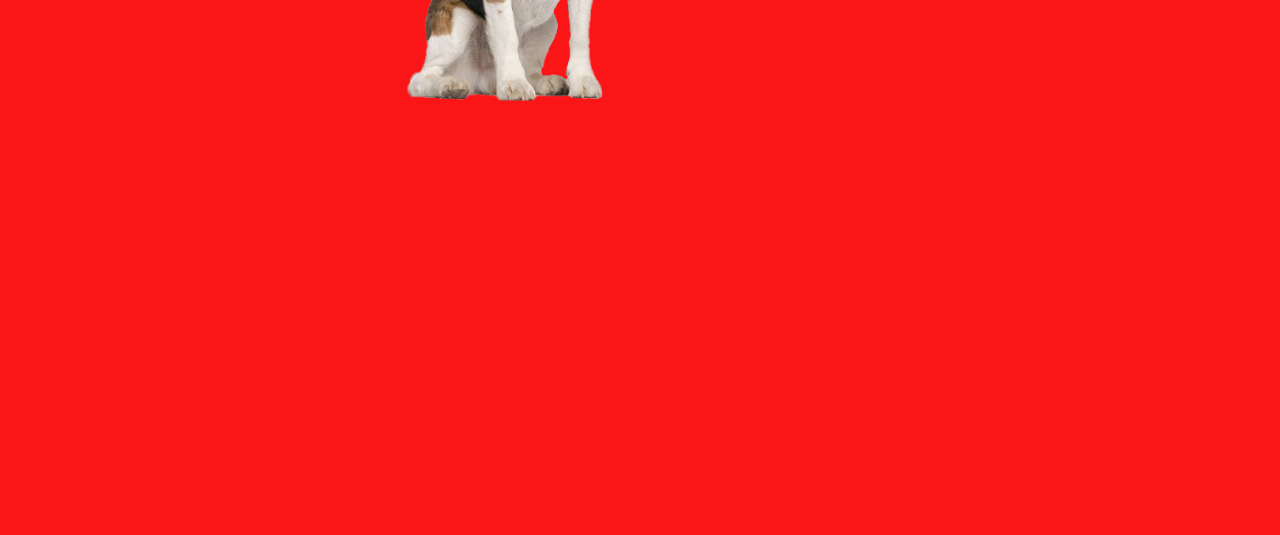
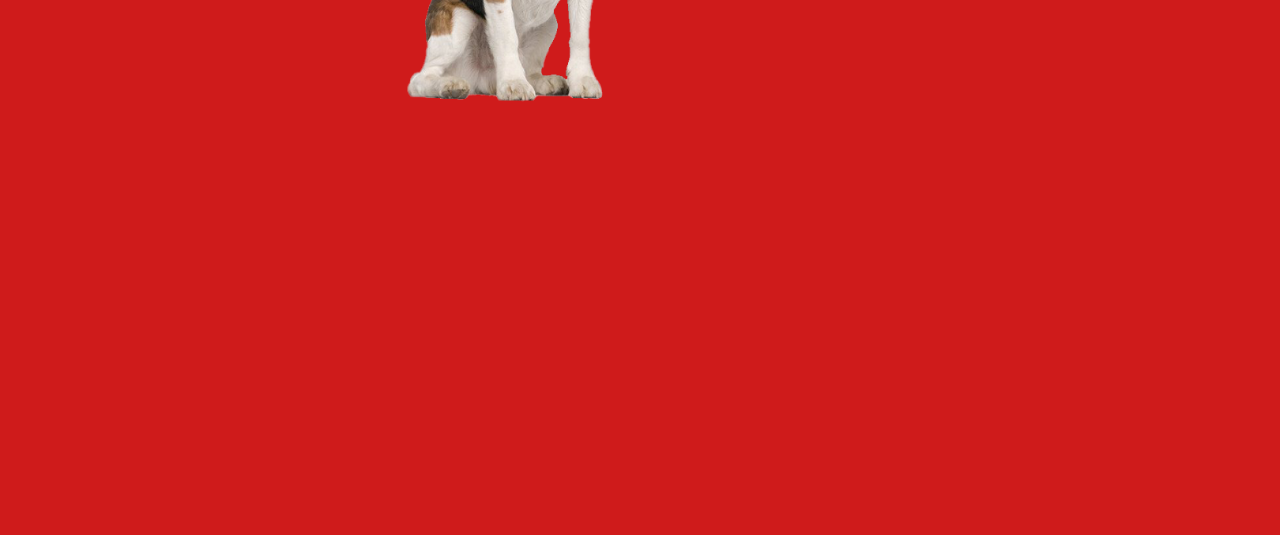
Before and after one commit to albert222222/Doodle, a plain HTML site: page index.html in a window 1280 px wide. Shown: the part 545-1080 px from the top of the page. Drawn offline with nearby package versions, Linux system fonts and the light colour scheme; a web font is replaced by a local one.

Commit message:
Update style.css

```diff
--- a/style.css
+++ b/style.css
@@ -11,7 +11,7 @@ body{
   left:25px;
 }
 .home_page{
-  background-color:#fa1616;
+  background-color:#cf1b1b;
   height:1080px;
 }
 .beagle{
```
